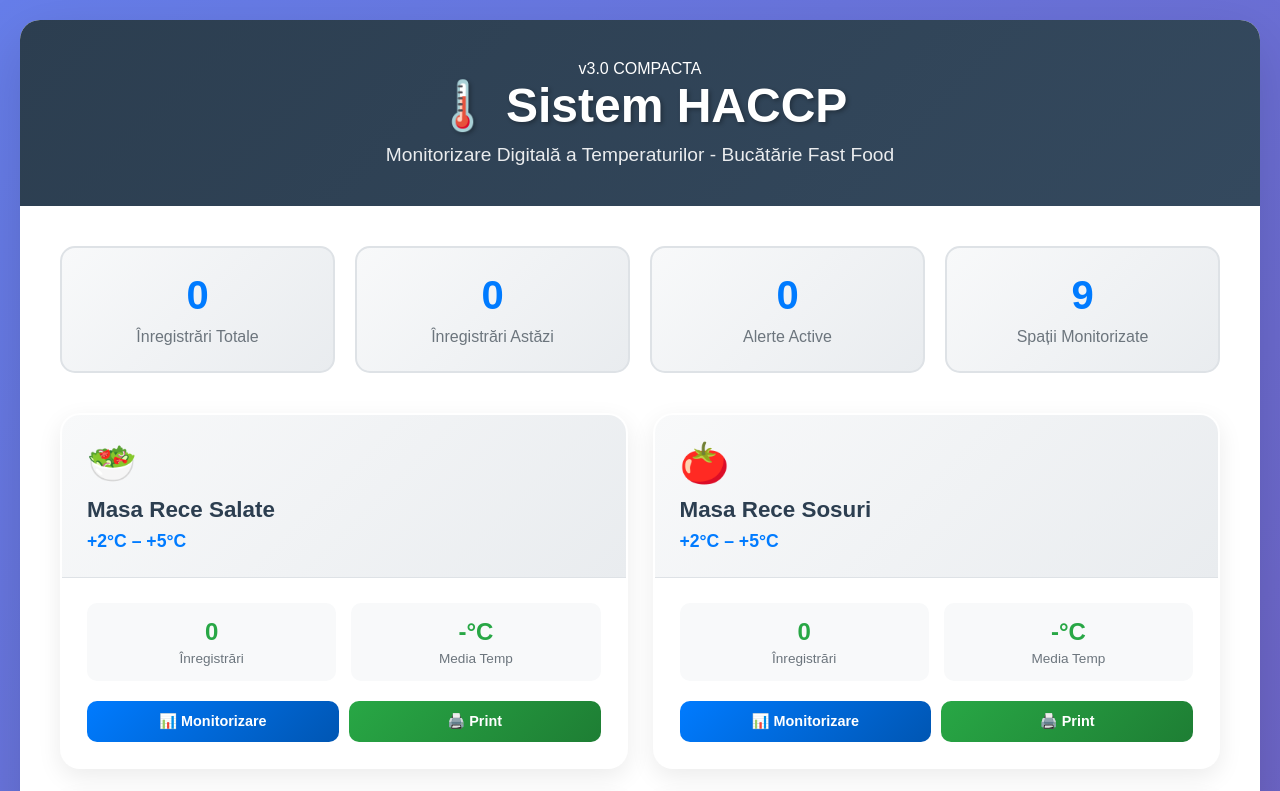
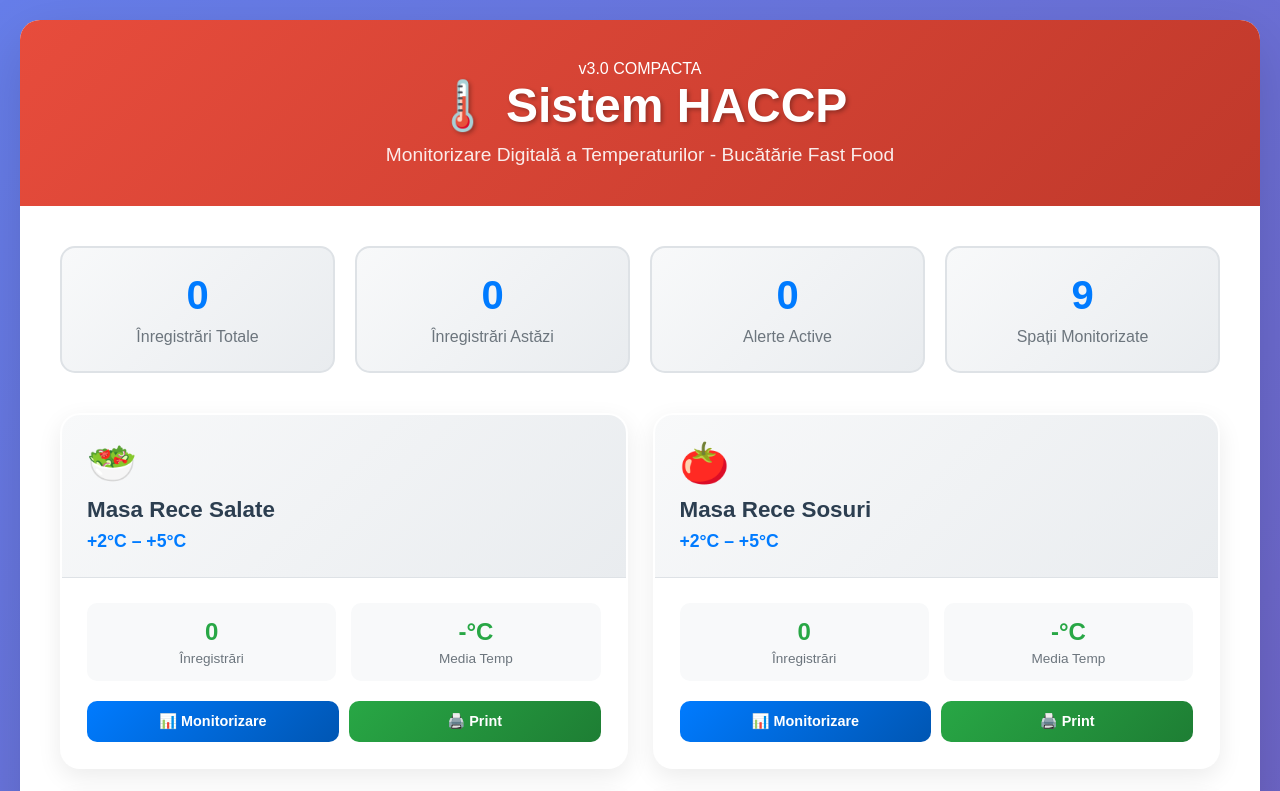
Before and after one commit to SumacFoodstation/haccp-system, a plain HTML site: page index.html in a window 1280 px wide. Shown: the top 791 px of the page. Drawn offline with Linux system fonts and the light colour scheme.

Commit message:
Update index.html

```diff
--- a/index.html
+++ b/index.html
@@ -8,7 +8,7 @@
         * { margin: 0; padding: 0; box-sizing: border-box; }
         body { font-family: Arial, sans-serif; background: linear-gradient(135deg, #667eea 0%, #764ba2 100%); min-height: 100vh; padding: 20px; }
         .container { max-width: 1400px; margin: 0 auto; background: white; border-radius: 20px; box-shadow: 0 20px 60px rgba(0,0,0,0.15); overflow: hidden; }
-        .header { background: linear-gradient(135deg, #2c3e50 0%, #34495e 100%); color: white; padding: 40px; text-align: center; }
+        .header { background: linear-gradient(135deg, #e74c3c 0%, #c0392b 100%); color: white; padding: 40px; text-align: center; }
         .header h1 { font-size: 3em; margin-bottom: 10px; text-shadow: 2px 2px 4px rgba(0,0,0,0.3); }
         .header p { font-size: 1.2em; opacity: 0.9; }
         .main-content { padding: 40px; }
```
